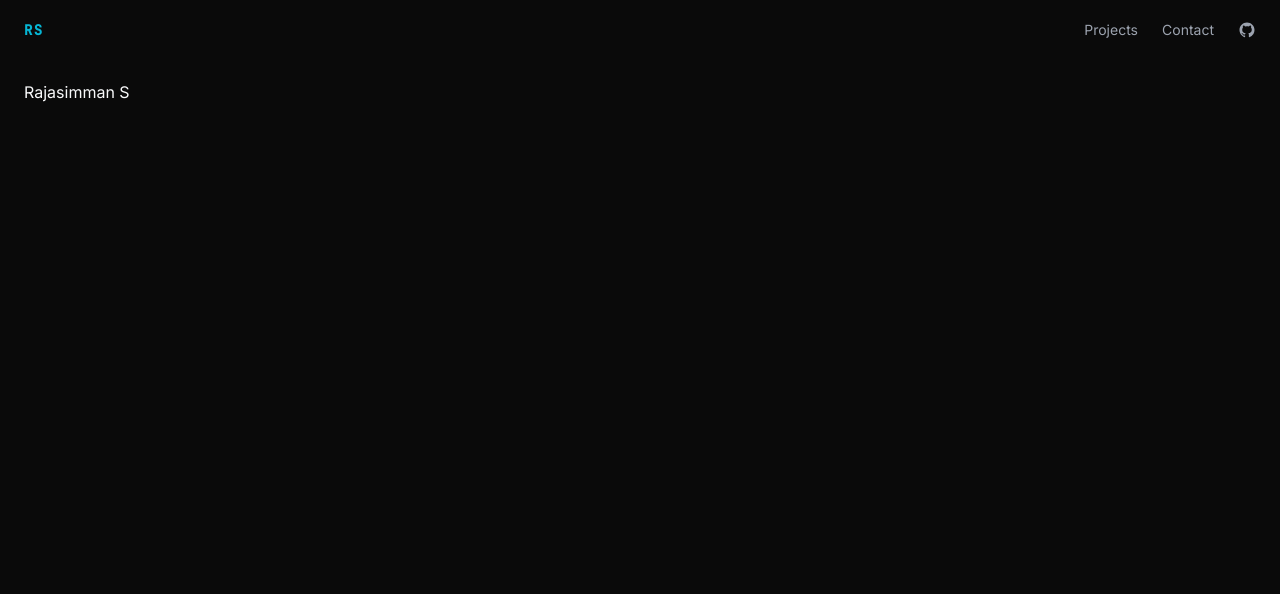
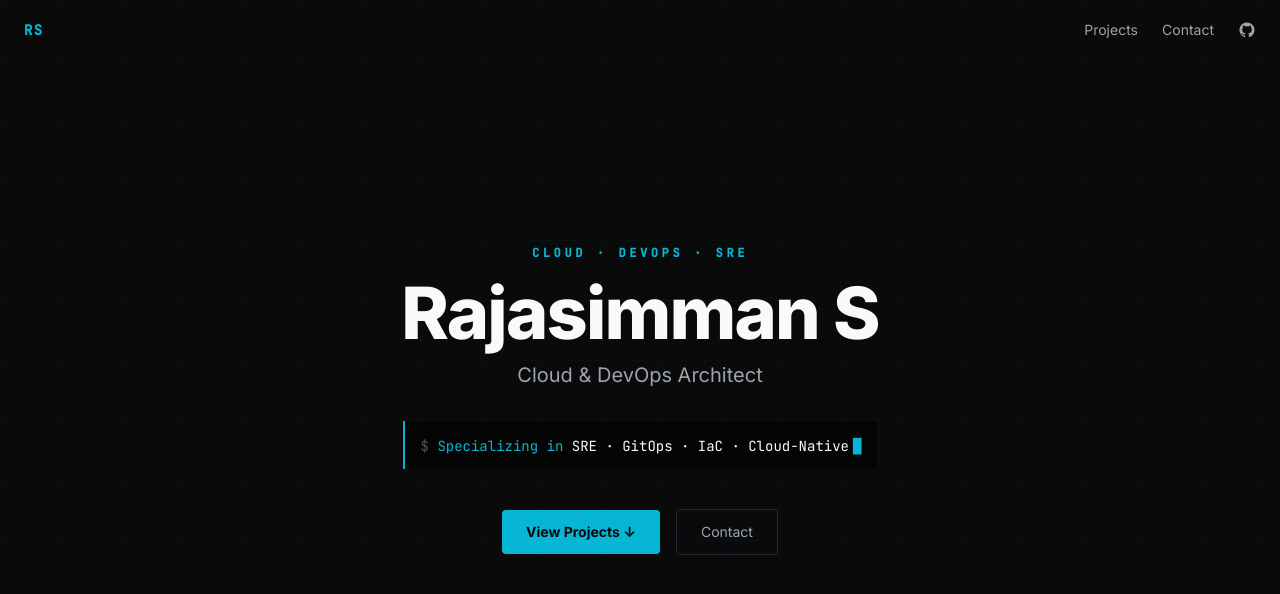
Before and after one commit to srajasimman/srajasimman.dev, a React (Vite) app: page / in a window 1280 px wide. Shown: the top 594 px of the page. Built offline with nearby package versions, Linux system fonts and the light colour scheme.

Commit message:
feat: add Hero section with terminal accent

```diff
--- a/src/App.jsx
+++ b/src/App.jsx
@@ -1,6 +1,7 @@
 import resume from './data/resume.json'
 import repos from './data/repos.json'
 import Header from './components/Header.jsx'
+import Hero from './components/Hero.jsx'
 
 export default function App() {
   const { basics } = resume
@@ -8,7 +9,7 @@ export default function App() {
     <div className="bg-surface text-primary font-sans">
       <Header name={basics.name} profiles={basics.profiles} />
       <main>
-        <p className="pt-20 px-6">{basics.name}</p>
+        <Hero basics={basics} />
       </main>
     </div>
   )
--- /dev/null
+++ b/src/components/Hero.jsx
@@ -0,0 +1,68 @@
+// Hero section: full viewport height, hybrid layout.
+// Top: cyan label, large name, role title.
+// Middle: terminal accent block.
+// Bottom: two CTAs.
+// Props: basics (object with name, label, email, profiles)
+
+export default function Hero({ basics }) {
+  return (
+    <section
+      className="relative min-h-screen flex flex-col items-center justify-center px-6 text-center"
+      aria-label="Introduction"
+    >
+      {/* Subtle grid background */}
+      <div
+        aria-hidden="true"
+        className="absolute inset-0 opacity-[0.03]"
+        style={{
+          backgroundImage:
+            'linear-gradient(#06b6d4 1px, transparent 1px), linear-gradient(90deg, #06b6d4 1px, transparent 1px)',
+          backgroundSize: '60px 60px',
+        }}
+      />
+
+      <div className="relative z-10 max-w-3xl animate-fade-up">
+        {/* Eyebrow */}
+        <p className="font-mono text-accent text-xs font-semibold tracking-[0.3em] uppercase mb-4">
+          Cloud · DevOps · SRE
+        </p>
+
+        {/* Name */}
+        <h1 className="text-5xl sm:text-6xl md:text-7xl font-extrabold tracking-tight text-primary mb-3">
+          {basics.name}
+        </h1>
+
+        {/* Role */}
+        <p className="text-xl text-secondary mb-8">
+          Cloud &amp; DevOps Architect
+        </p>
+
+        {/* Terminal accent */}
+        <div className="inline-block text-left border-l-2 border-accent bg-black/60 px-4 py-3 rounded-r mb-10">
+          <span className="font-mono text-muted text-sm">$ </span>
+          <span className="font-mono text-accent text-sm">Specializing in</span>
+          <span className="font-mono text-primary text-sm">
+            {' '}SRE · GitOps · IaC · Cloud-Native
+          </span>
+          <span className="font-mono text-accent text-sm animate-blink ml-1">█</span>
+        </div>
+
+        {/* CTAs */}
+        <div className="flex flex-col sm:flex-row items-center justify-center gap-4">
+          <a
+            href="#projects"
+            className="bg-accent text-surface font-bold px-6 py-3 rounded text-sm hover:bg-accent-dim transition-colors duration-200 w-full sm:w-auto text-center"
+          >
+            View Projects ↓
+          </a>
+          <a
+            href="#contact"
+            className="border border-border text-secondary px-6 py-3 rounded text-sm hover:border-accent hover:text-accent transition-colors duration-200 w-full sm:w-auto text-center"
+          >
+            Contact
+          </a>
+        </div>
+      </div>
+    </section>
+  )
+}
```
Also changed, not shown: 1 other file (tests, documents, lock files or other folders).
